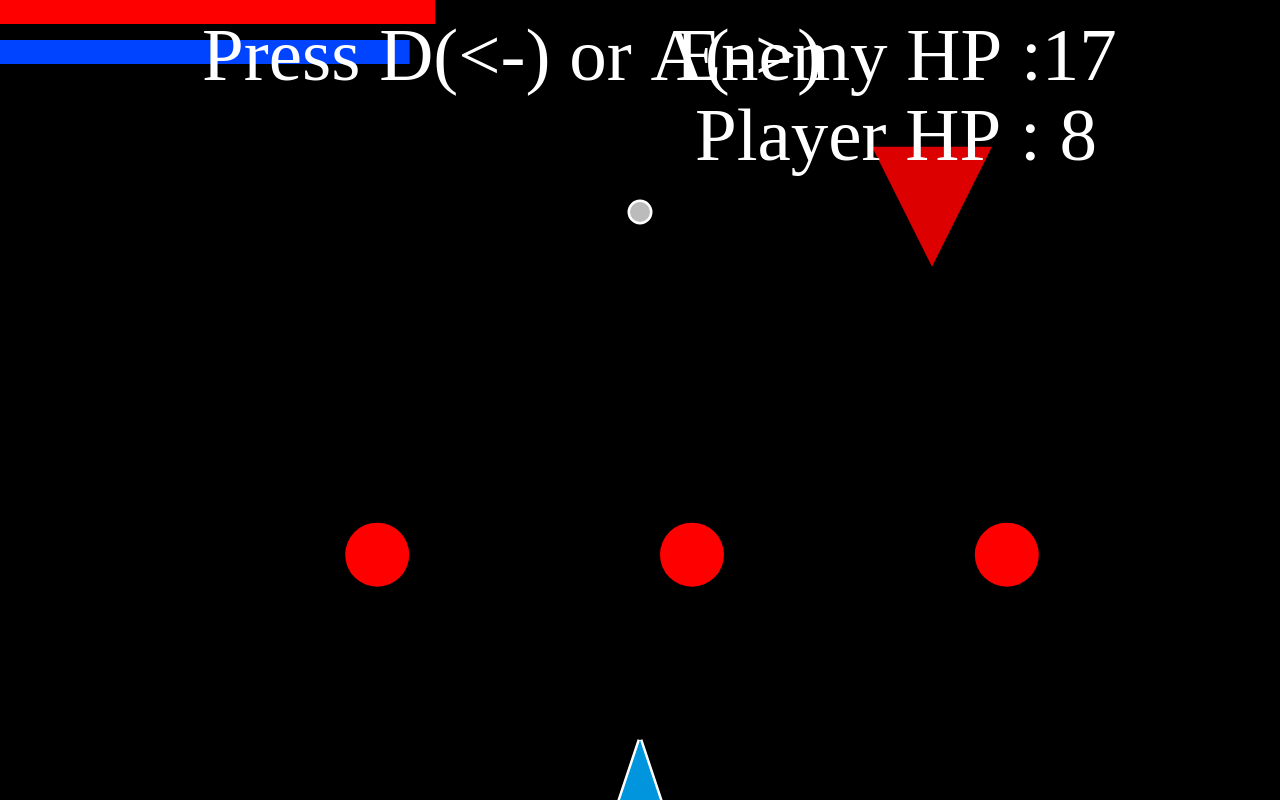
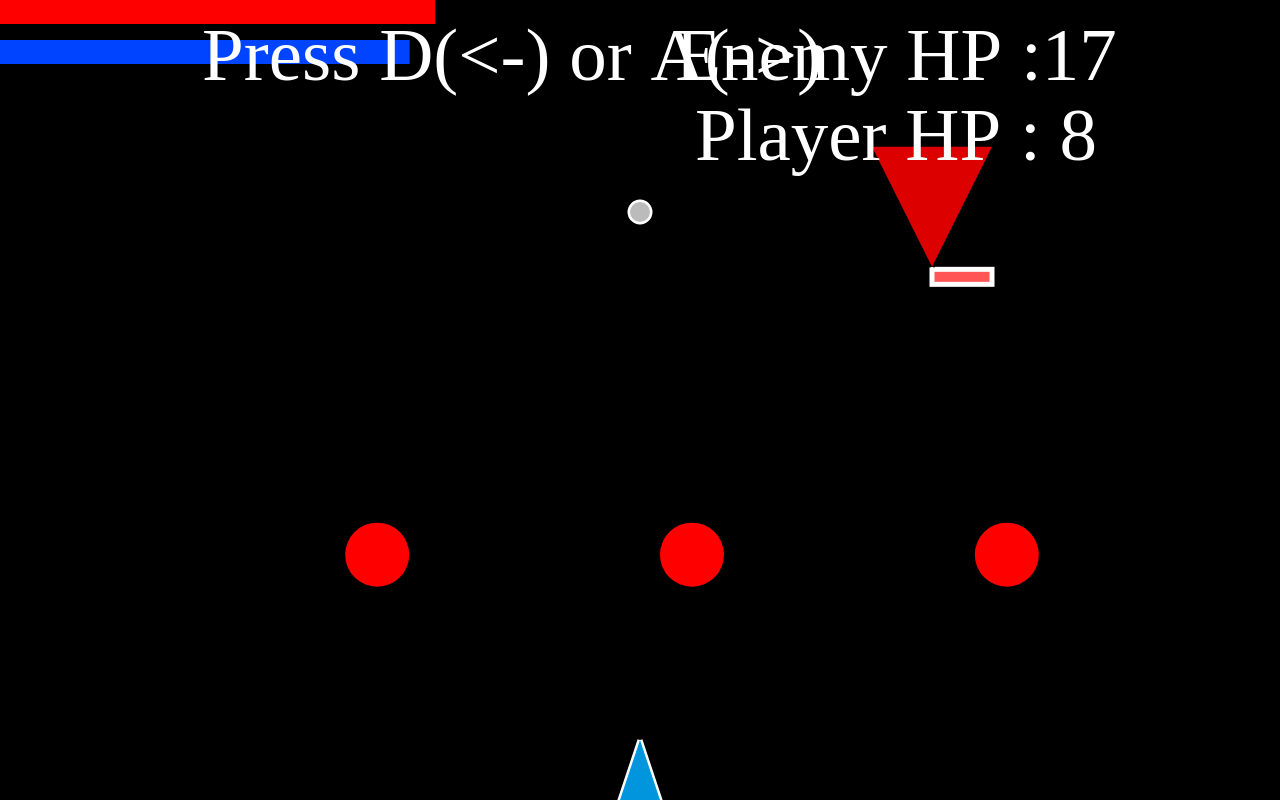
Before and after one commit to KaedeAPK/Canvas, a plain HTML site: page Shooting.html in a window 1280 px wide. Drawn offline with Linux system fonts and the light colour scheme.

Commit message:
concrete by consts

```diff
--- a/Shooting.html
+++ b/Shooting.html
@@ -13,10 +13,10 @@
         // Press right or d key, Triangle moves right
         // Press left  or a key, left.
 
-        var canvas = document.querySelector('canvas');
-        var endX = canvas.width = window.innerWidth;
-        var endY = canvas.height = window.innerHeight;
-        var c = canvas.getContext('2d');
+        const canvas = document.querySelector('canvas');
+        const endX = canvas.width = window.innerWidth;
+        const endY = canvas.height = window.innerHeight;
+        const c = canvas.getContext('2d');
         const midX = endX/2;
         const midY = endY/2;
         c.lineWidth = 5;
@@ -43,8 +43,8 @@
         // Enemy Direction
         var drc = 1;
 
-        var pSpd = 12; var eSpd = 10;
-        var bSpd = 48; var eBSpd = 12;
+        const pSpd = 12; const eSpd = 10;
+        const bSpd = 48; const eBSpd = 12;
 
         var eHP = 35; var pHP = 25;
         var point = 0; var gameEnd = false;
@@ -172,6 +172,13 @@
             c.beginPath();
             c.fillStyle = '#f00';
             c.fillRect(0,0,endX/50*eHP,endY*.03);
+
+            c.strokeStyle = '#fff';
+            c.fillStyle = '#f55'
+            c.fillRect(eX,eY*1.01,eW,eW/4);
+            c.strokeRect(eX,eY*1.01,eW,eW/4);
+
+
             c.fillStyle = '#04f';
             c.fillRect(0,endY*0.05,endX/25*pHP,endY*.03)
             c.closePath();
```
